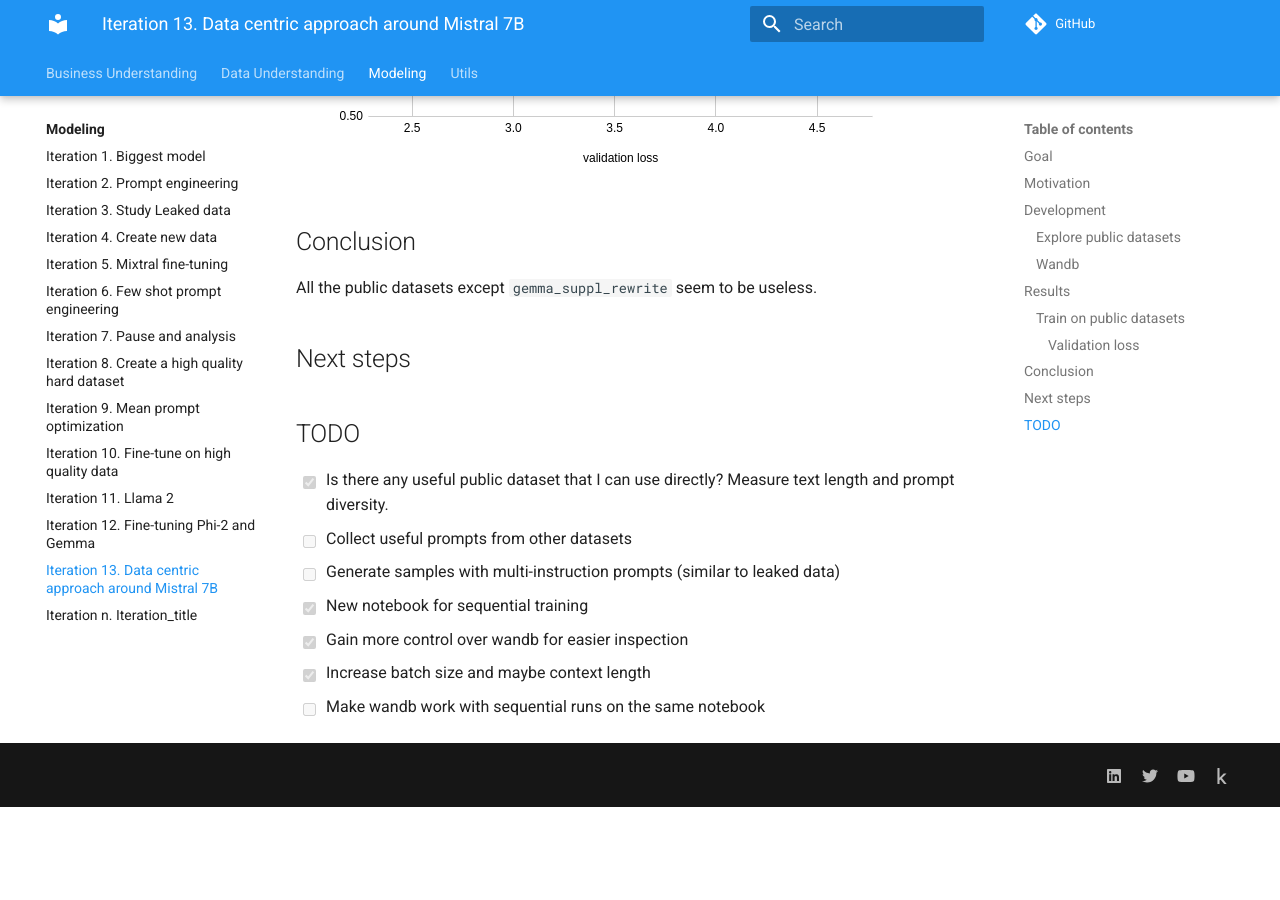
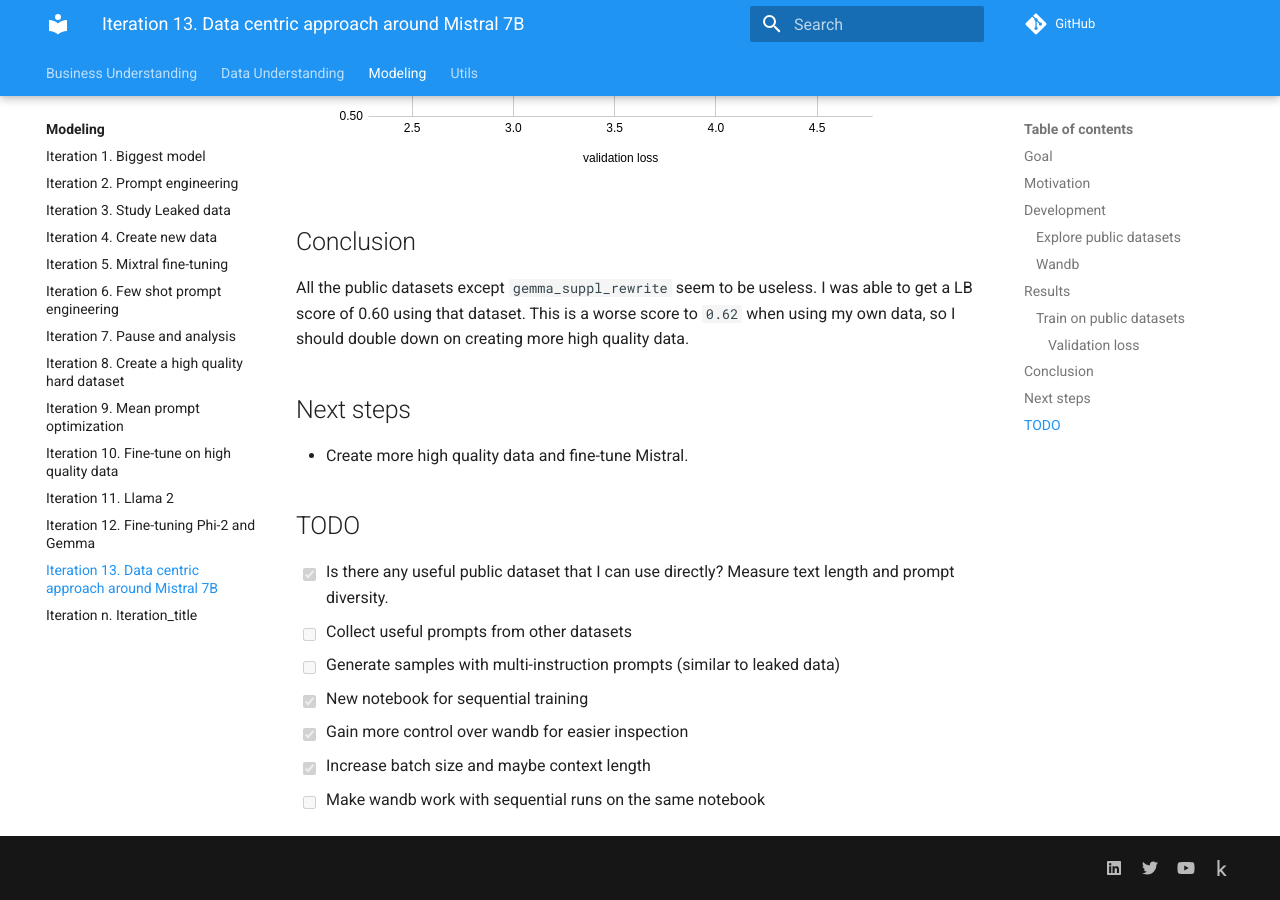
Before and after one commit to ironbar/prompt_recovery, an MkDocs documentation site: the page built from docs/modeling/Iteration_13_datacentric_mistral.md, in a window 1280 px wide and 900 px high, scrolled down 3277 px. Built offline with MkDocs 1.6.1 and Material for MkDocs 9.7.7, drawn with Linux system fonts in a browser that asks for light colours; comment, search, counter and statistics services are not loaded; before the commit the page ends 4084 px from its top, so only the background shows below that.

Commit message:
closing the iteration

```diff
--- a/docs/modeling/Iteration_13_datacentric_mistral.md
+++ b/docs/modeling/Iteration_13_datacentric_mistral.md
@@ -83,9 +83,13 @@ w.finish()
 
 ## Conclusion
 
-All the public datasets except `gemma_suppl_rewrite` seem to be useless.
+All the public datasets except `gemma_suppl_rewrite` seem to be useless. I was able to get a LB score
+of 0.60 using that dataset. This is a worse score to `0.62` when using my own data, so I should double
+down on creating more high quality data.
 
 ## Next steps
+
+- Create more high quality data and fine-tune Mistral.
 
 ## TODO
 
```
